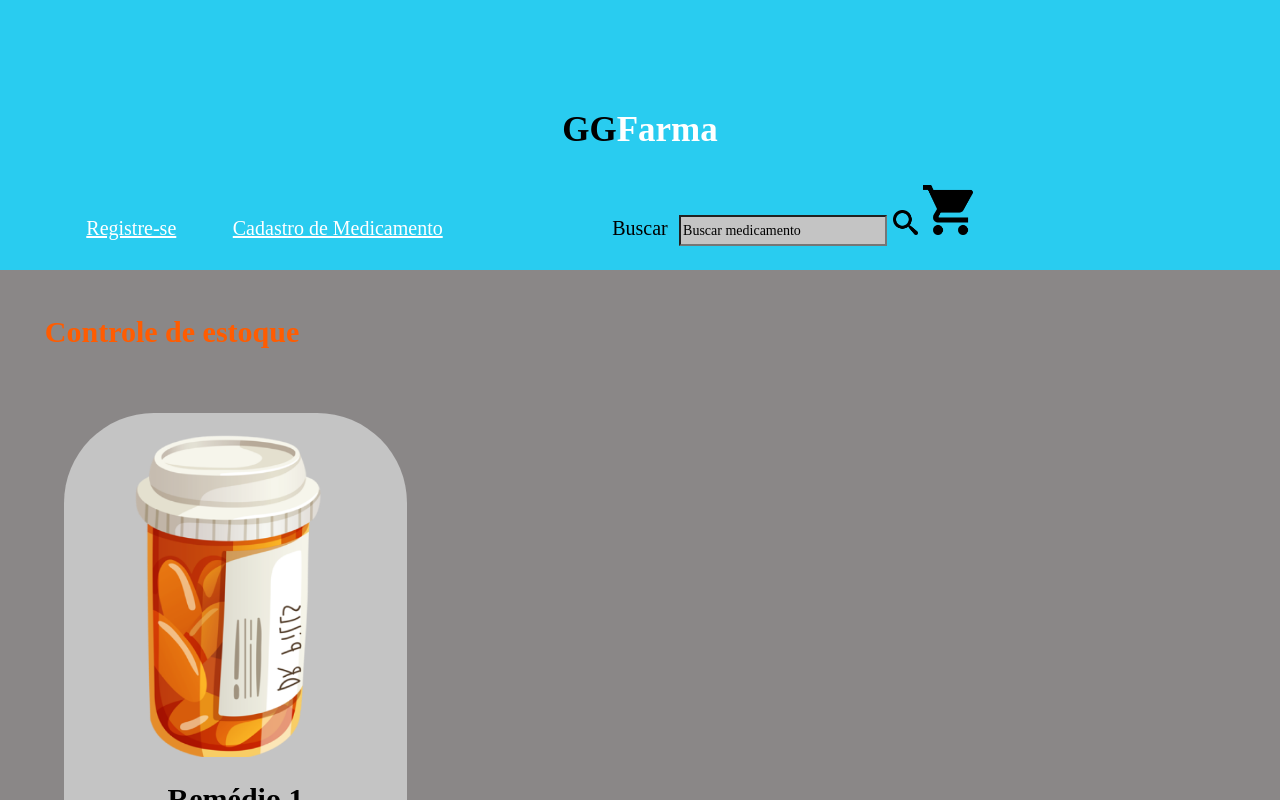
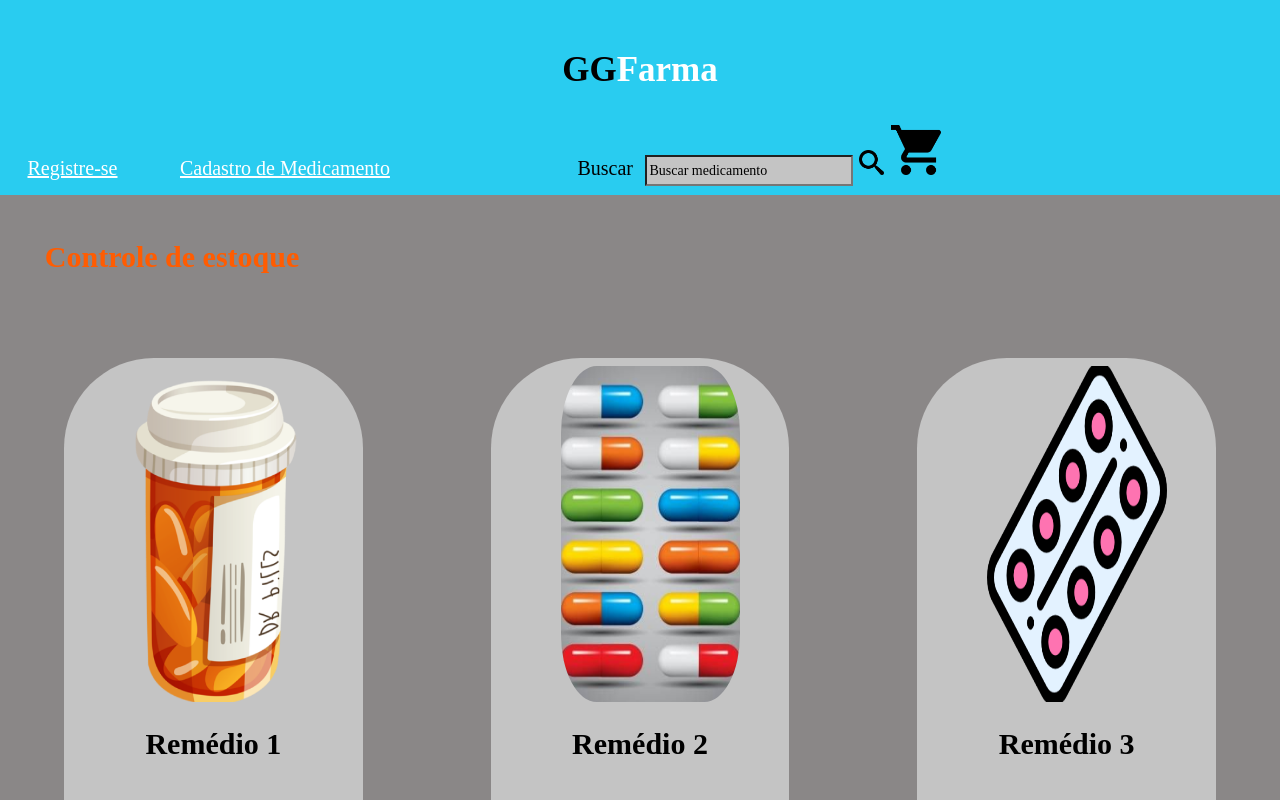
Before and after one commit to gdefreitas/Projeto-Talentos, a React (Create React App) app in the folder ggfarma/: page / in a window 1280 px wide. Shown: the top 800 px of the page. Built offline with nearby package versions, Linux system fonts and the light colour scheme; a web font is replaced by a local one.

Commit message:
edit home commit

```diff
--- a/ggfarma/src/components/header/header.css
+++ b/ggfarma/src/components/header/header.css
@@ -1,10 +1,17 @@
 .container{
-    height: 120px;
+    height: 165px;
     background-color: #29CCF0;
-    padding: 75px;
+    padding: 15px;
+    display: flex;
+    flex-direction: column;
+    justify-content: space-between;
 }
 
 .font{
+    /*display: flex;*/
+
+
+
     font-family: 'Revalia', cursive;
     text-align: center;
     font-size: 35px;
@@ -42,10 +49,13 @@ a{
 }
 
 .input-field{
+    /*display: flex;*/
+
     height: 25px;
     width: 200px;
     background-color: #C4C4C4;
     margin-bottom: 40%;
+
 
 
 }
@@ -58,6 +68,8 @@ a{
   }
 
 .campo-login{
+    /*display: flex;
+    /*justify-content: flex-start;*/
     margin-left: 1%;
 }
 
@@ -67,9 +79,11 @@ a{
 }
 .cart-Image{
 
+
     height: 50px;
     width: 50px;
     margin-left: 1%;
+
 
 
 }
--- a/ggfarma/src/components/mainContent/mainContent.css
+++ b/ggfarma/src/components/mainContent/mainContent.css
@@ -4,14 +4,22 @@
     height: 560px;
     margin: 5%;
     border-radius: 90px;
-    flex-direction: column;
+
 }
+
+.style-containers{
+    display: flex;
+    flex-direction: row;
+    justify-content: space-between;
+}
+
 
 .image {
     width: 60%;
     height: 60%;
     margin-top: 8px;
     margin-left: 70px;
+    border-radius: 20%;
 }
 
 .laranjado {
@@ -20,6 +28,7 @@
     font-family: 'Revalia', cursive;
     margin-top: 3.5%;
     margin-left: 3.5%;
+
 }
 
 .texto {
--- a/ggfarma/src/components/mainContent/mainContent.js
+++ b/ggfarma/src/components/mainContent/mainContent.js
@@ -7,9 +7,11 @@ import './mainContent.css'
 
 function mainContent() {
     return (
+        <div>
 
-        <div>
             <h1 class="laranjado">Controle de estoque</h1>
+        <div class = "style-containers">
+
 
             <div class="medicine-container">
                 <a href="#"><img class="image" src={imagem1}/></a>
@@ -29,6 +31,7 @@ function mainContent() {
                 <button class="botao-comprar">Comprar</button>
             </div>
         </div>
+        </div>
     );
 }
 
```
